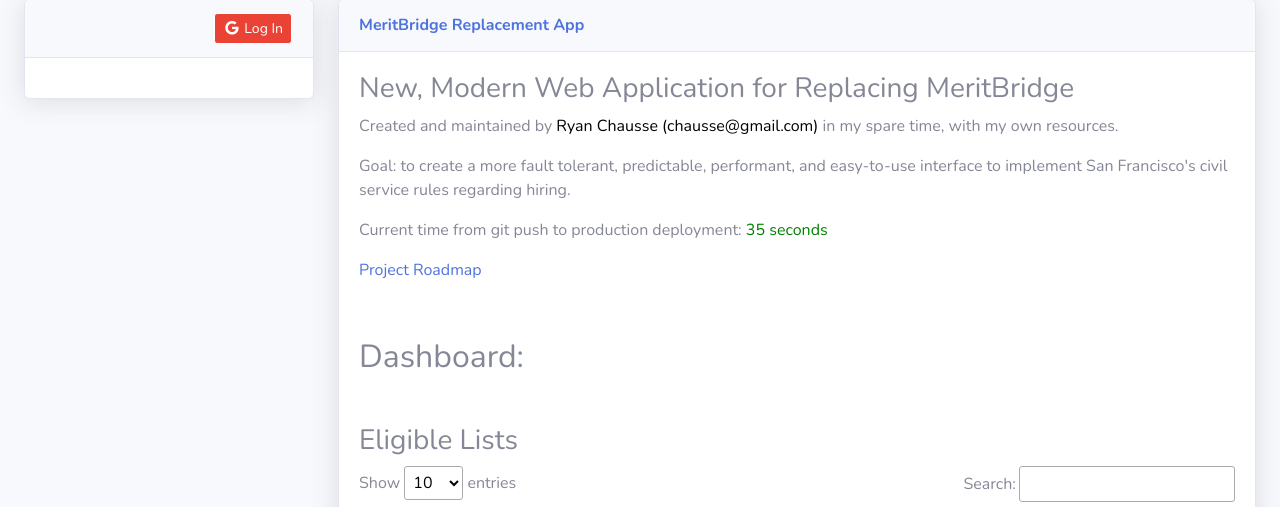
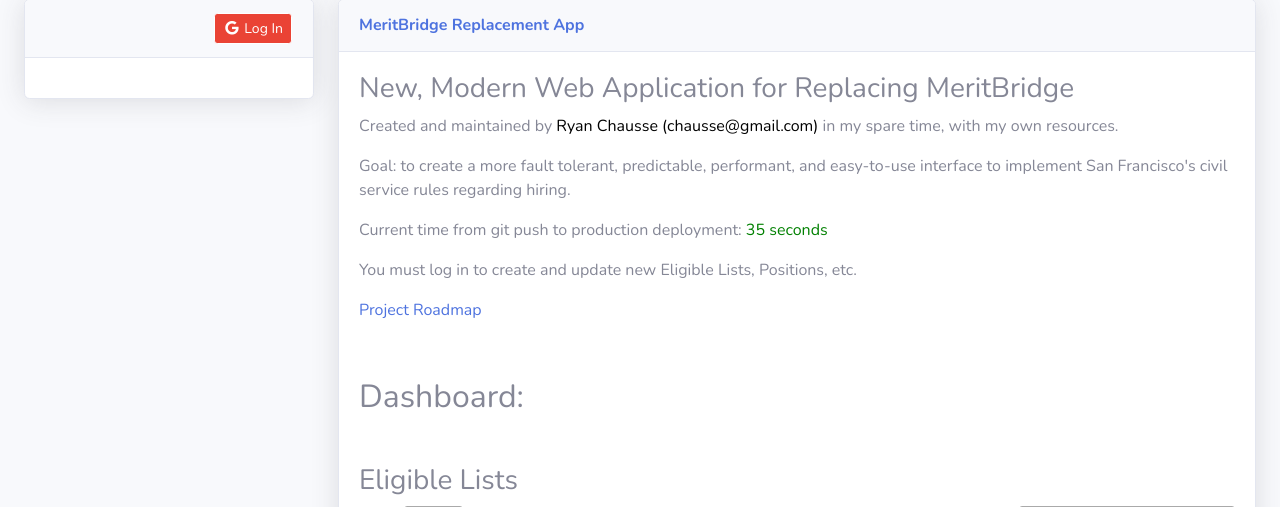
Before and after one commit to ryanchausse/sfdhr-startdjango-com, a Django app: template form/templates/main/hr_home_page.html in a window 1280 px wide. Shown: the part 89-596 px from the top of the page. Run offline with Django 3.2, Linux system fonts and the light colour scheme; the template is opened without the code that fills it: most values are stand-ins (such as "Sample title", 1, 10 or a date in 2020); some libraries are stand-ins or nearby versions.

Commit message:
Added language about the need to log in to home page

```diff
--- a/form/templates/main/includes/view_hr_info_card.html
+++ b/form/templates/main/includes/view_hr_info_card.html
@@ -21,6 +21,7 @@
             <p>Created and maintained by <span style='color:black;'>Ryan Chausse (chausse@gmail.com)</span> in my spare time, with my own resources.</p>
             <p>Goal: to create a more fault tolerant, predictable, performant, and easy-to-use interface to implement San Francisco's civil service rules regarding hiring.</p>
             <p>Current time from git push to production deployment: <span style='color:green;'>35 seconds</span></p>
+            <p>You must log in to create and update new Eligible Lists, Positions, etc.</p>
             <p><a href='/roadmap'>Project Roadmap</a></p>
         </div>
     </div>
```
